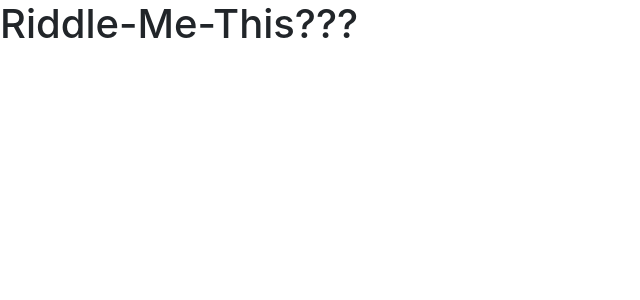
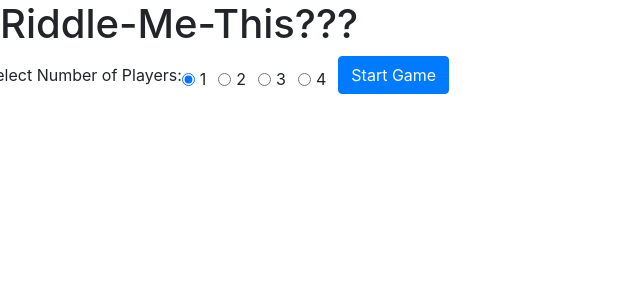
Before and after one commit to Paddywc/milestone-project-3, a Flask app: page / in a window 1280 px wide. Shown: the top 300 px of the page, without its empty margins (0-640 px from the left). Run offline with Flask 2, Linux system fonts and the light colour scheme; some libraries are stand-ins or nearby versions.

Commit message:
add redirect url_for

```diff
--- a/run.py
+++ b/run.py
@@ -1,6 +1,6 @@
 import os
 import json
-from flask import Flask, render_template
+from flask import Flask, render_template, request, redirect, url_for
 from random import choice
 
 app = Flask(__name__)
@@ -330,9 +330,38 @@ def play_game(players):
 
 
 
-@app.route('/')
-def index():
+# @app.route("/" , methods=["POST", "GET"])
+# def index():
+
+#     # if request.method=="POST":
+#     #     players = request.args.get("players")
+#     #     # request.args('players', "one")
+#     #     return render_template("players-{0}.html".format(players))
+
+    # return render_template("index.html")
+
+
+@app.route("/" , methods=["POST", "GET"])
+def start_game():
+    if request.method=="POST":
+        players = request.args.get("players")
+        return redirect(url_for("/play/{}".format(players)))
+
+
     return render_template("index.html")
+
+@app.route("/play/<players>" , methods=["POST", "GET"])
+def play(players):
+    players = players
+    return render_template("players-{0}.html".format(players))
+
+
+
+
+
+
+
+
 
 
 # play_game(1)
--- a/templates/index.html
+++ b/templates/index.html
@@ -2,4 +2,32 @@
 
 <h1>Riddle-Me-This???</h1>
 
+<!--Form for selecting number of players and starting game
+ taken from Bootstrap-->
+
+
+
+<form>
+    <div class="form-group row">
+        <label for="1players" class= "col-form-label">Select Number of Players: </label>
+    <div class="form-check form-check-inline">
+  <input class="form-check-input" type="radio" name="players" id="1Players" value="one" checked>
+  <label class="form-check-label" for="1Players">1</label>
+</div>
+<div class="form-check form-check-inline">
+  <input class="form-check-input" type="radio" name="players" id="2Players" value="two">
+  <label class="form-check-label" for="2Players">2</label>
+</div>
+<div class="form-check form-check-inline">
+  <input class="form-check-input" type="radio" name="players" id="3Players" value="three" >
+  <label class="form-check-label" for="3Players">3</label>
+</div>
+<div class="form-check form-check-inline">
+  <input class="form-check-input" type="radio" name="players" id="4Players" value="four" >
+  <label class="form-check-label" for="4Players">4</label>
+</div>
+  <button type="submit" id="start-game-button" class="btn btn-primary mb-2" value="submit">Start Game</button>
+
+    </div>
+</form>
 {% endblock %}
--- /dev/null
+++ b/templates/players-four.html
@@ -0,0 +1,3 @@
+{% extends 'base.html' %} {% block content %}
+<h1>4 Player Game</h1>
+{% endblock %}
--- /dev/null
+++ b/templates/players-one.html
@@ -0,0 +1,3 @@
+{% extends 'base.html' %} {% block content %}
+<h1>1 Player Game</h1>
+{% endblock %}
--- /dev/null
+++ b/templates/players-three.html
@@ -0,0 +1,3 @@
+{% extends 'base.html' %} {% block content %}
+<h1>3 Player Game</h1>
+{% endblock %}
--- /dev/null
+++ b/templates/players-two.html
@@ -0,0 +1,3 @@
+{% extends 'base.html' %} {% block content %}
+<h1>2 Player Game</h1>
+{% endblock %}
```
